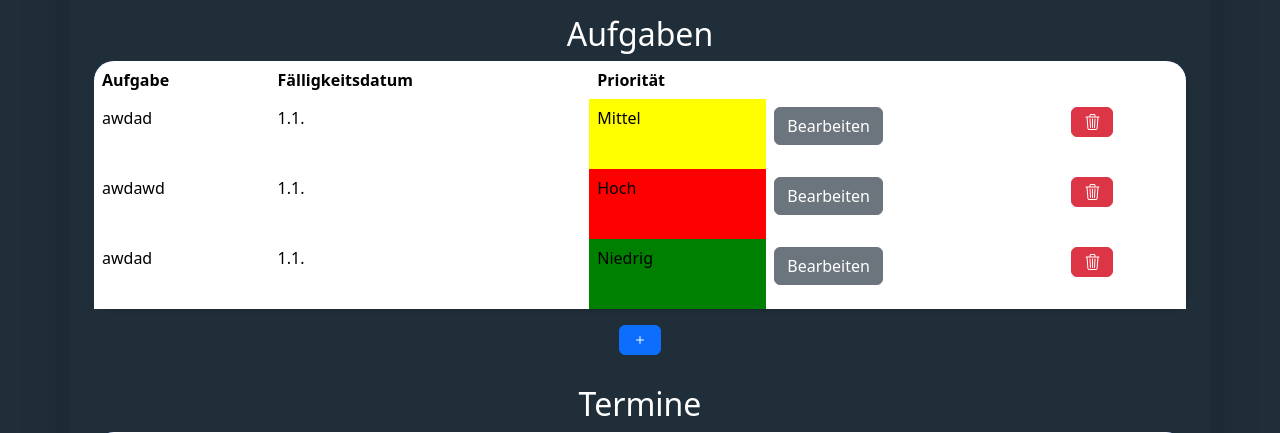
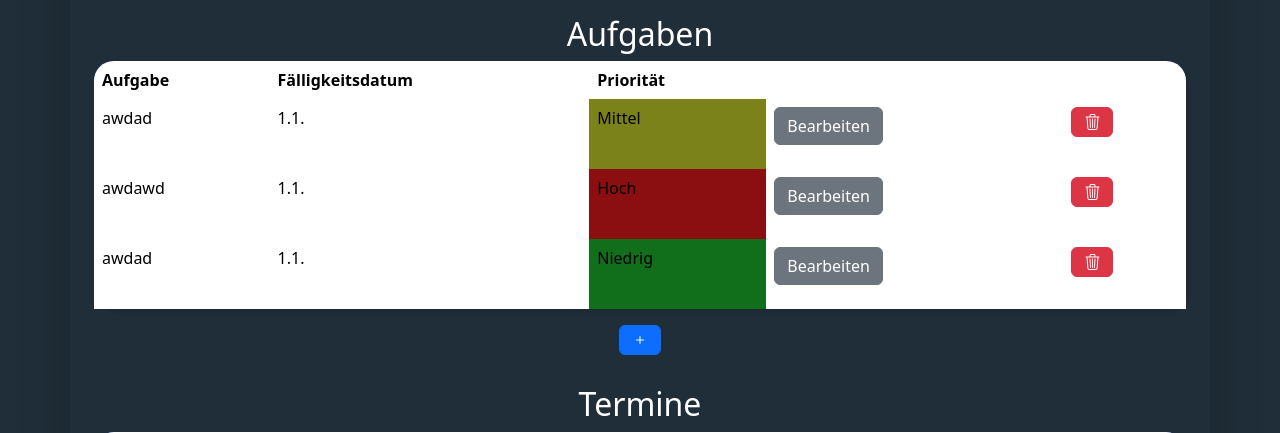
Before and after one commit to LeonardK2020/Klausurersatzleistung, a Flask app: page / in a window 1280 px wide. Shown: the part 93-526 px from the top of the page. Run offline with Flask 3, Linux system fonts and the light colour scheme; data comes from the database, SQL or seed files in the repository; both versions use the stored data as it was after the commit; some libraries are stand-ins or nearby versions.

Commit message:
Prioritäten farbe angepasst

```diff
--- a/templates/index.html
+++ b/templates/index.html
@@ -43,7 +43,7 @@
                         <tr>
                             <td>{{aufgabe[0]}}</td>
                             <td>{{aufgabe[1]}}.{{aufgabe[2]}}.</td>
-                            <td style="background-color: red;">{{aufgabe[3]}}</td>
+                            <td style="background-color: rgba(167, 0, 0, 0.774);">{{aufgabe[3]}}</td>
                             <td>
                                 <form method="POST" action="{{ url_for('edit_aufgabe', aufgaben_id=aufgabe[4], name=aufgabe[0]) }}">
                                 <input class="btn btn-secondary" type="submit" value="Bearbeiten">
@@ -59,7 +59,7 @@
                         <tr>
                             <td>{{aufgabe[0]}}</td>
                             <td>{{aufgabe[1]}}.{{aufgabe[2]}}.</td>
-                            <td style="background-color: yellow;">{{aufgabe[3]}}</td>
+                            <td style="background-color: rgba(153, 153, 0, 0.705);">{{aufgabe[3]}}</td>
                             <td>
                                 <form method="POST" action="{{ url_for('edit_aufgabe', aufgaben_id=aufgabe[4], name=aufgabe[0]) }}">
                                 <input class="btn btn-secondary" type="submit" value="Bearbeiten">
@@ -75,7 +75,7 @@
                         <tr>
                             <td>{{aufgabe[0]}}</td>
                             <td>{{aufgabe[1]}}.{{aufgabe[2]}}.</td>
-                            <td style="background-color: green;">{{aufgabe[3]}}</td>
+                            <td style="background-color: rgba(0, 128, 0, 0.692);">{{aufgabe[3]}}</td>
                             <td>
                                 <form method="POST" action="{{ url_for('edit_aufgabe', aufgaben_id=aufgabe[4], name=aufgabe[0]) }}">
                                 <input class="btn btn-secondary" type="submit" value="Bearbeiten">
```
Also changed, not shown: datenbank.db.
